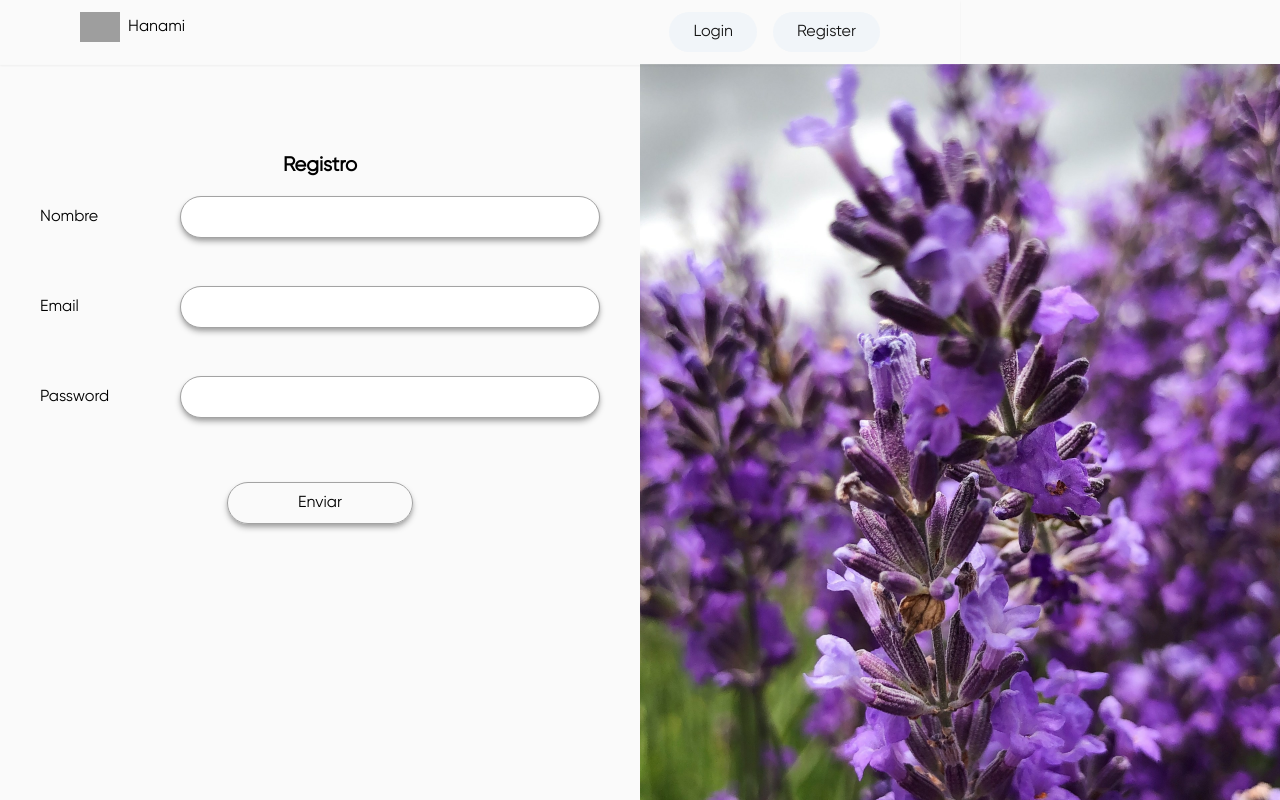
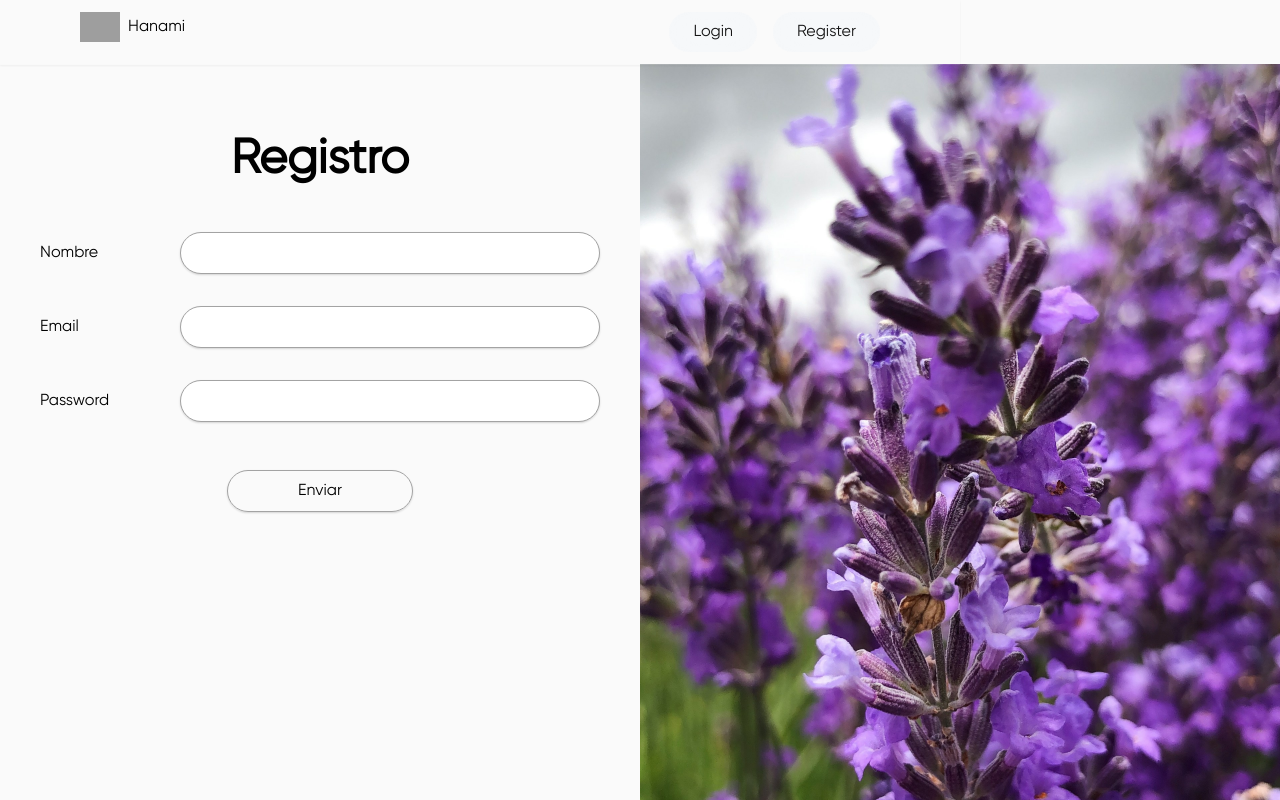
Before and after one commit to salah-NaN/front-hanami, a React (Vite) app: page /register in a window 1280 px wide. Built offline with nearby package versions, Linux system fonts and the light colour scheme.

Commit message:
login,register i mi perfil adaptados

```diff
--- a/src/App.jsx
+++ b/src/App.jsx
@@ -38,7 +38,7 @@ export const App = () => {
             }
           ></Route>
           <Route
-            path="/MiPerfil"
+            path="/miperfil"
             element={
               <LayoutHanami>
                 <MiPerfil />
--- a/src/pages/Login.jsx
+++ b/src/pages/Login.jsx
@@ -7,6 +7,7 @@ const URL = "http://localhost:3000/api";
 
 export const Login = () => {
   const [inputs, setInputs] = useState({email: "", password: ""});
+  const [ isCorrect, setCorrect] = useState(false)
   const navigate = useNavigate();
 
   // funciones
@@ -33,16 +34,22 @@ export const Login = () => {
       .then((res) => res.json())
       .then((res) => {
         console.log(res);
+        if(res){
+          navigate("/")
+        }
+        console.log("coso",res);
       })
       .catch((err) => {
         console.log(err);
       });
     // limpiar inputs
     setInputs({email: "", password: ""});
-    navigate("/");
   };
 
   return (
+
+        <div className=" p-4 md:p-0 md:flex md:flex-row md:justify-between w-full md:h-screen mx-auto rounded-lg mt-28 md:mt-0 md:pt-16">
+<div className="flex flex-col  p-2 md:mt-16 md:w-1/2">
 <AnimatePresence>
       <motion.div
         className="block"
@@ -52,13 +59,11 @@ export const Login = () => {
         transition={{
           type: "spring",
           stiffness: 260,
-          damping: 20,
+          damping: 70,
         }}
       >
-        <div className=" p-4 md:p-0 md:flex md:flex-row lg:justify-between w-full md:h-screen mx-auto rounded-lg mt-32 md:mt-0 md:pt-16">
-
-          <div className="flex flex-col  p-2 mt-20  lg:w-1/2 ">
-              <h1 className="text-xl font-semibold text-center">Inicia sesion</h1>
+          <div >
+              <h1 className="text-3xl md:text-5xl font-semibold text-center md:mb-8">Inicia sesion</h1>
             <form
               onSubmit={handleSubmit}
               className="flex flex-col w-full mx-auto md:gap-8 md:px-8"
@@ -66,7 +71,7 @@ export const Login = () => {
               <div className="flex flex-col justify-between  md:flex-row gap-4 mt-4">
                 <label className="flex items-center">Email</label>
                 <input
-                  className="flex items-center shadow-md md:w-3/4  shadow-neutral-400 p-2 border border-neutral-400 rounded-full focus:shadow-inner focus:shadow-neutral-500 focus:outline-none"
+              className="flex items-center shadow-sm md:w-3/4  shadow-neutral-300 p-2 border border-neutral-400 rounded-full focus:border-pink-500 focus:outline-none"
               type="email"
                   name="email"
                   value={inputs.email}
@@ -76,26 +81,53 @@ export const Login = () => {
               <div className="flex flex-col justify-between  md:flex-row gap-4 mt-4">
                 <label className="flex items-center">Password</label>
                 <input
-                  className="flex items-center shadow-md md:w-3/4  shadow-neutral-400 p-2 border border-neutral-400 rounded-full focus:shadow-inner focus:shadow-neutral-500 focus:outline-none"
+              className="flex items-center shadow-sm md:w-3/4  shadow-neutral-300 p-2 border border-neutral-400 rounded-full focus:border-pink-500 focus:outline-none"
               type="password"
                   name="password"
                   value={inputs.password}
                   onChange={handleInputs}
                 ></input>
+
               </div>
 
-              <button className="mt-8 mb-4 mx-auto w-full md:w-1/3 rounded-full shadow-md border border-neutral-400 shadow-neutral-400 p-2 focus:shadow-inner focus:shadow-neutral-500 focus:outline-none">Enviar</button>
+              <button className="mt-8 mb-4 mx-auto w-full md:w-1/3 rounded-full shadow-sm border border-neutral-400 shadow-neutral-300 p-2 focus:shadow-inner focus:shadow-pink-500 focus:border-pink-500 focus:outline-none">Enviar</button>
             </form>
           </div>
+          </motion.div>
+    </AnimatePresence>
+</div>
+
 
           <div
         className=" hidden md:inline
         md:w-1/2 md:bg-[url('/public/cerezoflor2.jpg')] bg-no-repeat bg-cover "
           ></div>
         </div>
-      </motion.div>
-    </AnimatePresence>
+
   );
 };
 
 export default Login;
+
+
+{/*
+
+
+
+    <AnimatePresence>
+      <motion.div
+        className="block"
+        key="mobile-search"
+        initial={{scale: 0}}
+        animate={{rotate: 0, scale: 1}}
+        transition={{
+          type: "spring",
+          stiffness: 260,
+          damping: 70,
+        }}
+      >
+      </motion.div>
+    </AnimatePresence>
+
+
+*/}
--- a/src/pages/MiPerfil.jsx
+++ b/src/pages/MiPerfil.jsx
@@ -67,7 +67,7 @@ export const MiPerfil = () => {
             className="block"
             key="mobile-search"
             initial={{ scale: 0 }}
-            animate={{ rotate: 0, scale: 1 }}
+            animate={{ rotate: 0, scale: 0.9 }}
             transition={{
               type: "spring",
               stiffness: 260,
@@ -84,7 +84,7 @@ export const MiPerfil = () => {
             <div className="flex flex-col justify-between  md:flex-row gap-4 mt-4">
               <label className="flex items-center">Nombre</label>
               <input
-                className="flex items-center shadow-md md:w-3/4  shadow-emerald-200 p-2 border border-emerald-300 rounded-lg focus:shadow-inner focus:shadow-emerald-300 focus:outline-none"
+                className="flex items-center md:w-3/4  p-2 border border-emerald-300 rounded-full focus:shadow-inner focus:shadow-emerald-300 focus:outline-none"
                 type="text"
                 name="nombre"
                 value={cliente.nombre}
@@ -94,7 +94,7 @@ export const MiPerfil = () => {
             <div className="flex flex-col justify-between md:flex-row gap-4 mt-4">
               <label className="flex items-center">Email</label>
               <input
-                className="shadow-md md:w-3/4 shadow-emerald-200 p-2 border border-emerald-300 rounded-lg focus:shadow-inner focus:shadow-emerald-300 focus:outline-none"
+                className="md:w-3/4 p-2 border border-emerald-300 rounded-full focus:shadow-inner focus:border-emerald-300 focus:outline-none"
                 type="email"
                 name="email"
                 value={cliente.email}
@@ -105,7 +105,7 @@ export const MiPerfil = () => {
             <div className="flex flex-col justify-between md:flex-row gap-4 mt-4">
               <label className="flex items-center">Password</label>
               <input
-                className="shadow-md md:w-3/4 shadow-emerald-200 p-2 border border-emerald-300 rounded-lg focus:shadow-inner focus:shadow-emerald-300 focus:outline-none"
+                className="md:w-3/4  p-2 border border-neutral-400 rounded-full focus:shadow-inner focus:border-emerald-300 focus:outline-none"
                 type="password"
                 name="password"
                 value={cliente.password}
@@ -113,7 +113,7 @@ export const MiPerfil = () => {
               ></input>
             </div>
 
-            <button className="mt-8 mb-4 mx-auto w-full md:w-1/3 rounded-lg shadow-lg border border-emerald-300 shadow-emerald-200 p-2 focus:shadow-inner focus:shadow-emerald-300 focus:outline-none">Enviar</button>
+            <button  className="mt-8 mb-4 mx-auto w-full md:w-1/3 rounded-full shadow-sm border border-neutral-400 shadow-neutral-300 p-2 focus:shadow-inner focus:shadow-emerlad-500 focus:border-emerald-500 focus:outline-none">Enviar</button>
           </form>
       </div>
     </div>
--- a/src/pages/Register.jsx
+++ b/src/pages/Register.jsx
@@ -43,6 +43,11 @@ export const Register = () => {
   };
 
   return (
+
+       <div className=" p-4 md:p-0 md:flex md:flex-row md:justify-between w-full md:h-screen mx-auto rounded-full mt-12 md:mt-18 md:mt-0 md:pt-16 ">
+      <div
+        className="flex flex-col  p-2 md:mt-16 md:w-1/2"
+      >
          <AnimatePresence>
        <motion.div
          className="block"
@@ -52,20 +57,16 @@ export const Register = () => {
          transition={{
            type: "spring",
            stiffness: 260,
-        damping: 20,
+           damping: 70,
          }}
        >
-       <div className=" p-4 md:p-0 md:flex md:flex-row lg:justify-between w-full md:h-screen mx-auto rounded-full mt-32 md:mt-0 md:pt-16 ">
-
-      <div
-        className="flex flex-col  p-2 mt-20 lg:w-1/2"
-      >
-          <h1 className="text-xl font-semibold text-center">Registro</h1>
-        <form onSubmit={handleSubmit} className="flex flex-col   w-full mx-auto md:gap-8 md:px-8">
+          <div>
+          <h1 className="text-3xl md:text-5xl font-semibold text-center md:mb-8">Registro</h1>
+        <form onSubmit={handleSubmit} className="flex flex-col   w-full mx-auto md:gap-4 md:px-8">
           <div className="flex flex-col justify-between  md:flex-row gap-4 mt-4">
             <label className="flex items-center">Nombre</label>
             <input
-              className="flex items-center shadow-md md:w-3/4  shadow-neutral-400 p-2 border border-neutral-400 rounded-full focus:shadow-inner focus:shadow-neutral-500 focus:outline-none"
+              className="flex items-center shadow-sm md:w-3/4  shadow-neutral-300 p-2 border border-neutral-400 rounded-full focus:border-purple-800 focus:outline-none"
               type="text"
               name="nombre"
               value={inputs.nombre}
@@ -76,7 +77,7 @@ export const Register = () => {
           <div className="flex flex-col justify-between md:flex-row gap-4 mt-4">
             <label className="flex items-center">Email</label>
             <input
-              className="flex items-center shadow-md md:w-3/4  shadow-neutral-400 p-2 border border-neutral-400 rounded-full focus:shadow-inner focus:shadow-neutral-500 focus:outline-none"
+              className="flex items-center shadow-sm md:w-3/4  shadow-neutral-300 p-2 border border-neutral-400 rounded-full focus:border-purple-800 focus:outline-none"
               type="email"
               name="email"
               value={inputs.email}
@@ -87,7 +88,7 @@ export const Register = () => {
           <div className="flex flex-col justify-between md:flex-row gap-4 mt-4">
             <label className="flex items-center">Password</label>
             <input
-              className="flex items-center shadow-md md:w-3/4  shadow-neutral-400 p-2 border border-neutral-400 rounded-full focus:shadow-inner focus:shadow-neutral-500 focus:outline-none"
+              className="flex items-center shadow-sm md:w-3/4  shadow-neutral-300 p-2 border border-neutral-400 rounded-full focus:shadow-inner focus:border-purple-800 focus:outline-none"
               type="password"
               name="password"
               value={inputs.password}
@@ -95,19 +96,20 @@ export const Register = () => {
             ></input>
           </div>
 
-          <button className="mt-8 mb-4 mx-auto w-full md:w-1/3 rounded-full shadow-md border border-neutral-400 shadow-neutral-400 p-2 focus:shadow-inner focus:shadow-neutral-500 focus:outline-none">
+          <button className="mt-8 mb-4 mx-auto w-full md:w-1/3 rounded-full shadow-sm border border-neutral-400 shadow-neutral-300 p-2 focus:shadow-inner focus:shadow-purple-600 focus:border-purple-800 focus:outline-none">
             Enviar
           </button>
         </form>
       </div>
-
+      </motion.div>
+    </AnimatePresence>
+    </div>
       <div
         className=" hidden md:inline
         md:w-1/2 md:bg-[url('/public/lavanda.jpg')] bg-no-repeat bg-cover "
       ></div>
     </div>
-    </motion.div>
-    </AnimatePresence>
+
   );
 };
 
```
Also changed, not shown: src/components/NavBar/NavBar.jsx (+32 -7 lines). Lines whose indentation alone changed are shown as unchanged.
